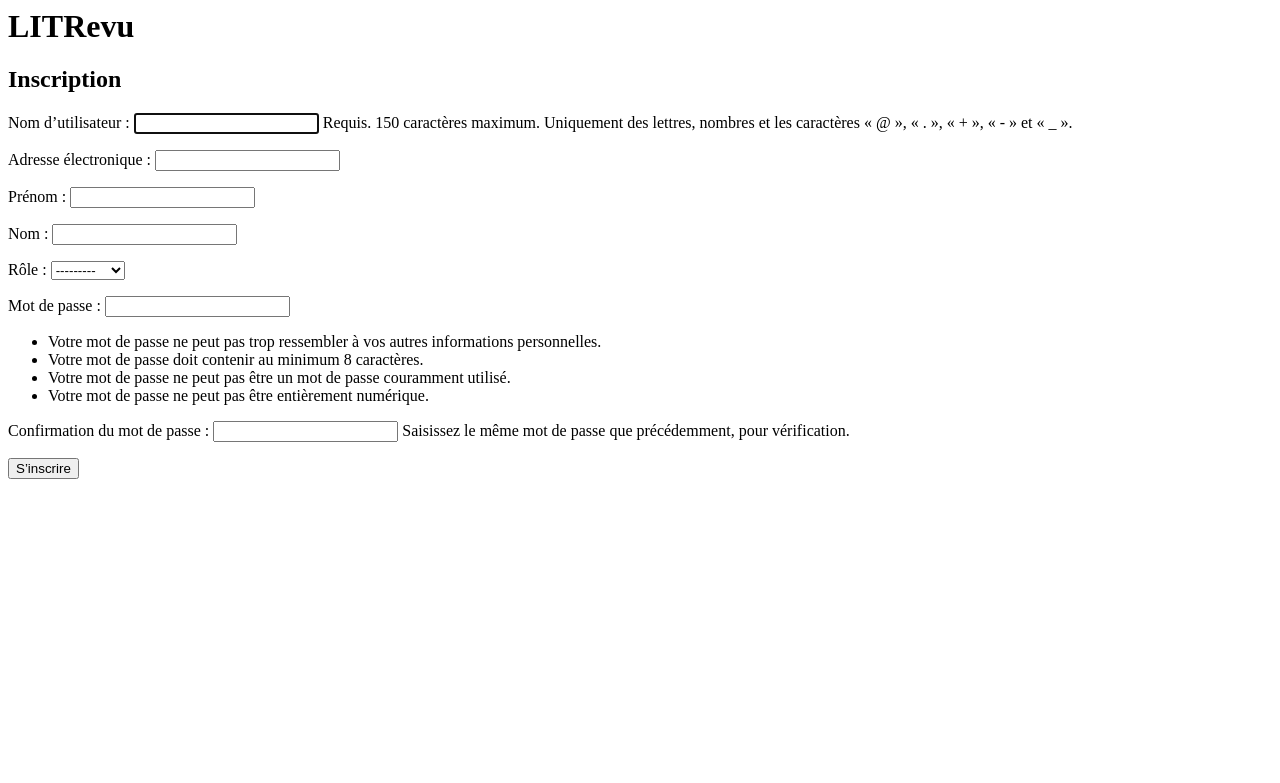
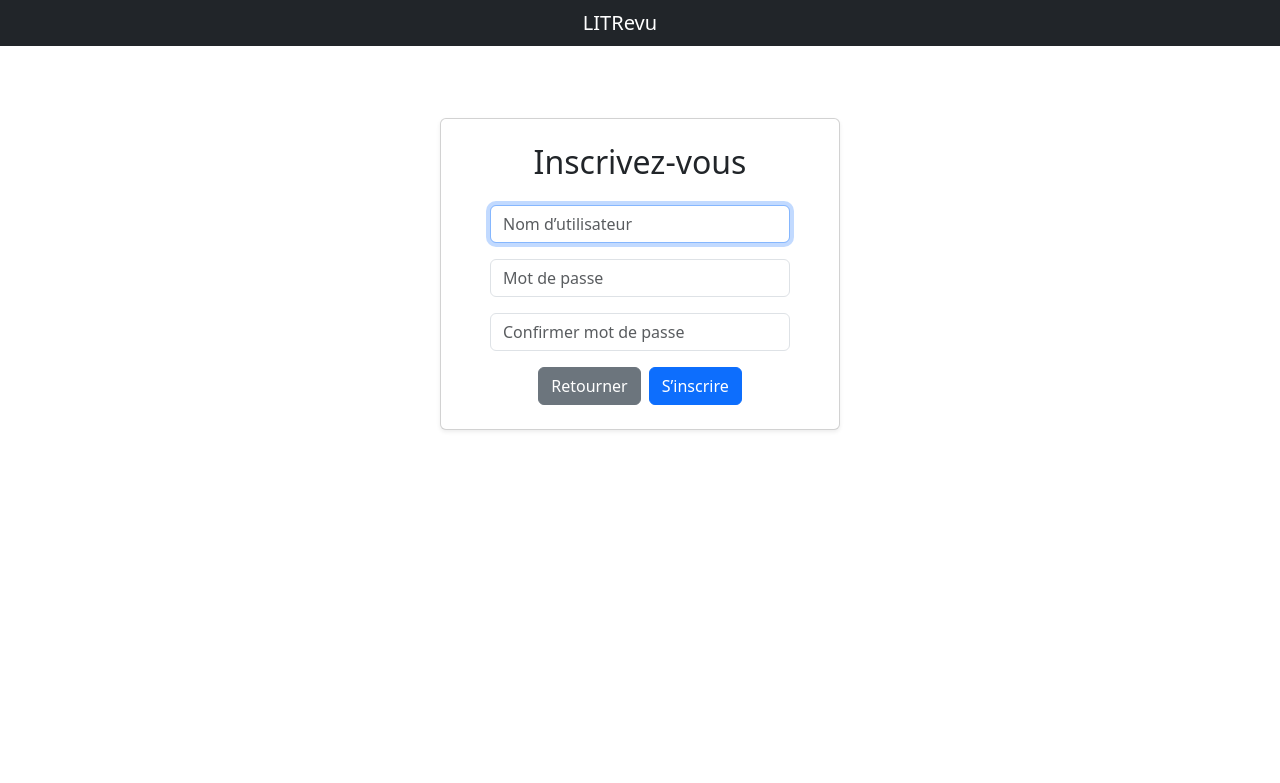
Before and after one commit to NZT48DEV/Projet_9_OC_Application_Django, a Django app: page /signup/ in a window 1280 px wide. Shown: the top 783 px of the page. Run offline with Django 5.2, Linux system fonts and the light colour scheme.

Commit message:
Fin de la feature d'inscription, de connexion et de déconnexion

```diff
--- a/LITRevu/LITRevu/urls.py
+++ b/LITRevu/LITRevu/urls.py
@@ -16,15 +16,14 @@ Including another URLconf
 """
 from django.contrib import admin
 from django.urls import path
-from django.contrib.auth.views import LoginView
+from authentication.views import CustomLoginView
+
 import authentication.views
 import app.views
 
 urlpatterns = [
     path('admin/', admin.site.urls),
-    path('', LoginView.as_view(template_name='authentication/login.html',
-                               redirect_authenticated_user=True),
-                                name='login'),
+    path('', CustomLoginView.as_view(), name='welcome'),
     path('logout/', authentication.views.logout_user, name='logout'),
     path('signup/', authentication.views.signup_page, name='signup'),
     path('home/', app.views.home, name='home'),
--- a/LITRevu/authentication/forms.py
+++ b/LITRevu/authentication/forms.py
@@ -1,7 +1,46 @@
 from django.contrib.auth import get_user_model
-from django.contrib.auth.forms import UserCreationForm
+from django.contrib.auth.forms import UserCreationForm, AuthenticationForm
+from django import forms
 
 class SignupForm(UserCreationForm):
     class Meta(UserCreationForm.Meta):
         model = get_user_model()
-        fields = ('username', 'email', 'first_name', 'last_name', 'role')
+        fields = ('username', 'password1', 'password2')
+
+    def __init__(self, *args, **kwargs):
+        super().__init__(*args, **kwargs)
+
+        # Supprimer labels et help_text
+        for field_name in self.fields:
+            self.fields[field_name].help_text = None
+            self.fields[field_name].label = ""
+
+            # Ajouter form-control à chaque champ
+            self.fields[field_name].widget.attrs.update({
+                'class': 'form-control mx-auto',
+                'style': 'max-width: 300px;'
+            })
+
+        # Ajouter placeholders
+        self.fields["username"].widget.attrs["placeholder"] = "Nom d’utilisateur"
+        self.fields["password1"].widget.attrs["placeholder"] = "Mot de passe"
+        self.fields["password2"].widget.attrs["placeholder"] = "Confirmer mot de passe"
+
+
+class CustomeAuthenticationForm(AuthenticationForm):
+    def __init__(self, *args, **kwargs):
+        super().__init__(*args, **kwargs)
+
+        # Retirer les labels
+        self.fields['username'].label = ""
+        self.fields['password'].label = ""
+
+        # Ajouter des placeholders
+        self.fields['username'].widget.attrs.update({
+            'placeholder': 'Nom d’utilisateur',
+            'class': 'form-control w-50'
+        })
+        self.fields['password'].widget.attrs.update({
+            'placeholder': 'Mot de passe',
+            'class': 'form-control w-50'
+        })
--- a/LITRevu/authentication/templates/authentication/signup.html
+++ b/LITRevu/authentication/templates/authentication/signup.html
@@ -1,12 +1,34 @@
 {% extends 'base.html' %}
+
 {% block content %}
-    <h2>Inscription</h2>
-    {% if form.errors %}
-        {{ form.errors }}
-    {% endif %}
-    <form method="post">
-        {{ form.as_p }}
-        {% csrf_token %}
-        <button type="submit" >S’inscrire</button>
-    </form>
+<div class="d-flex justify-content-center">
+    <div class="card p-4 shadow-sm text-center" style="min-width: 300px; max-width: 400px; width: 100%;">
+        <h2 class="mb-4">Inscrivez-vous</h2>
+
+        <form method="post">
+            {% csrf_token %}
+            {{ form.non_field_errors }}
+
+            <div class="mb-3">
+                {{ form.username }}
+                {{ form.username.errors }}
+            </div>
+
+            <div class="mb-3">
+                {{ form.password1 }}
+                {{ form.password1.errors }}
+            </div>
+
+            <div class="mb-3">
+                {{ form.password2 }}
+                {{ form.password2.errors }}
+            </div>
+
+            <div class="d-flex justify-content-center gap-2">
+                <a href="{% url 'welcome' %}" class="btn btn-secondary">Retourner</a>
+                <button type="submit" class="btn btn-primary">S’inscrire</button>
+            </div>
+        </form>
+    </div>
+</div>
 {% endblock content %}
--- a/LITRevu/authentication/views.py
+++ b/LITRevu/authentication/views.py
@@ -1,13 +1,18 @@
 from django.conf import settings
 from django.contrib.auth import login, logout
+from django.contrib.auth.views import LoginView
+from .forms import CustomeAuthenticationForm
 from django.shortcuts import redirect, render
 from . import forms
 
 def logout_user(request):
     logout(request)
-    return redirect('login')
+    return redirect('welcome')
 
 def signup_page(request):
+    if request.user.is_authenticated:
+        return redirect('home')
+
     form = forms.SignupForm()
     if request.method == 'POST':
         form = forms.SignupForm(request.POST)
@@ -17,3 +22,8 @@ def signup_page(request):
             login(request, user)
             return redirect(settings.LOGIN_REDIRECT_URL)
     return render(request, 'authentication/signup.html', context={'form': form})
+
+class CustomLoginView(LoginView):
+    template_name = "authentication/welcome.html"
+    authentication_form = CustomeAuthenticationForm
+    redirect_authenticated_user = True
--- a/LITRevu/templates/base.html
+++ b/LITRevu/templates/base.html
@@ -1,12 +1,71 @@
-<html>
+<!DOCTYPE html>
+<html lang="fr">
 <head>
+    <meta charset="UTF-8">
+    <meta name="viewport" content="width=device-width, initial-scale=1">
     <title>LITRevu</title>
+
+    <!-- Bootstrap CSS -->
+    <link href="https://cdn.jsdelivr.net/npm/bootstrap@5.3.3/dist/css/bootstrap.min.css" rel="stylesheet">
+
+    <!-- Optionnel : ton propre CSS -->
+    <style>
+        body {
+            padding-top: 70px; /* éviter que le contenu soit caché derrière la navbar */
+        }
+    </style>
 </head>
 <body>
-        <h1>LITRevu</h1>
-        {% block content %}{% endblock content %}
-        {%  if user.is_authenticated %}
-            <p>Vous êtes connecté en tant que {{ user }}. <a href="{% url 'logout' %}">Se déconnecter</a></p>
+
+    <!-- Navbar Bootstrap -->
+    <nav class="navbar navbar-expand-lg navbar-dark bg-dark fixed-top">
+        <div class="container-fluid">
+            <div class="row w-100 align-items-center">
+
+            <!-- Colonne gauche (vide) -->
+            <div class="col-4 d-none d-lg-block"></div>
+
+            <!-- Colonne centre -->
+            <div class="col-4 text-center">
+                <a class="navbar-brand" href="#">LITRevu</a>
+            </div>
+
+            <!-- Colonne droite (menus) -->
+            <div class="col-4">
+                {% if user.is_authenticated %}
+                <div class="collapse navbar-collapse justify-content-end" id="navbarNav">
+                <ul class="navbar-nav">
+                    <li class="nav-item"><a class="nav-link" href="#">Flux</a></li>
+                    <li class="nav-item"><a class="nav-link" href="#">Posts</a></li>
+                    <li class="nav-item"><a class="nav-link" href="#">Abonnements</a></li>
+                    <li class="nav-item"><a class="nav-link text-danger" href="{% url 'logout' %}">Se déconnecter</a></li>
+                </ul>
+                </div>
                 {% endif %}
+            </div>
+
+            </div>
+        </div>
+    </nav>
+
+    <!-- Contenu principal avec 2 colonnes -->
+    <main class="container mt-5">
+        {% block content %}
+        <div class="row">
+            <!-- Colonne gauche -->
+            <div class="col-md-6">
+                {% block left_content %}{% endblock left_content %}
+            </div>
+
+            <!-- Colonne droite -->
+            <div class="col-md-6">
+                {% block right_content %}{% endblock right_content %}
+            </div>
+        </div>
+        {% endblock content %}
+    </main>
+
+    <!-- Bootstrap JS -->
+    <script src="https://cdn.jsdelivr.net/npm/bootstrap@5.3.3/dist/js/bootstrap.bundle.min.js"></script>
 </body>
 </html>
```
Also changed, not shown: LITRevu/authentication/templates/authentication/login.html (deleted, +0 -10 lines), LITRevu/authentication/templates/authentication/welcome.html (added, +28 -0 lines). Lines whose indentation alone changed are shown as unchanged.
